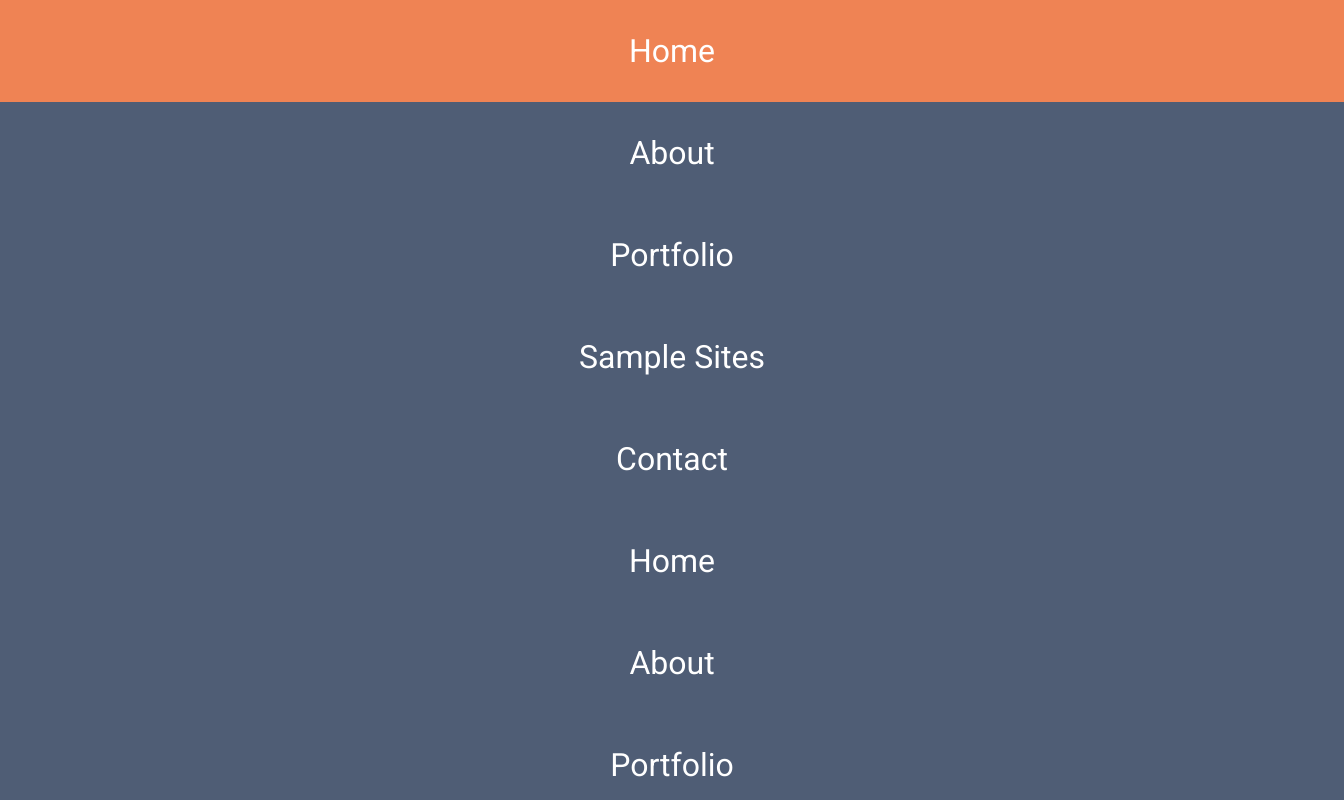
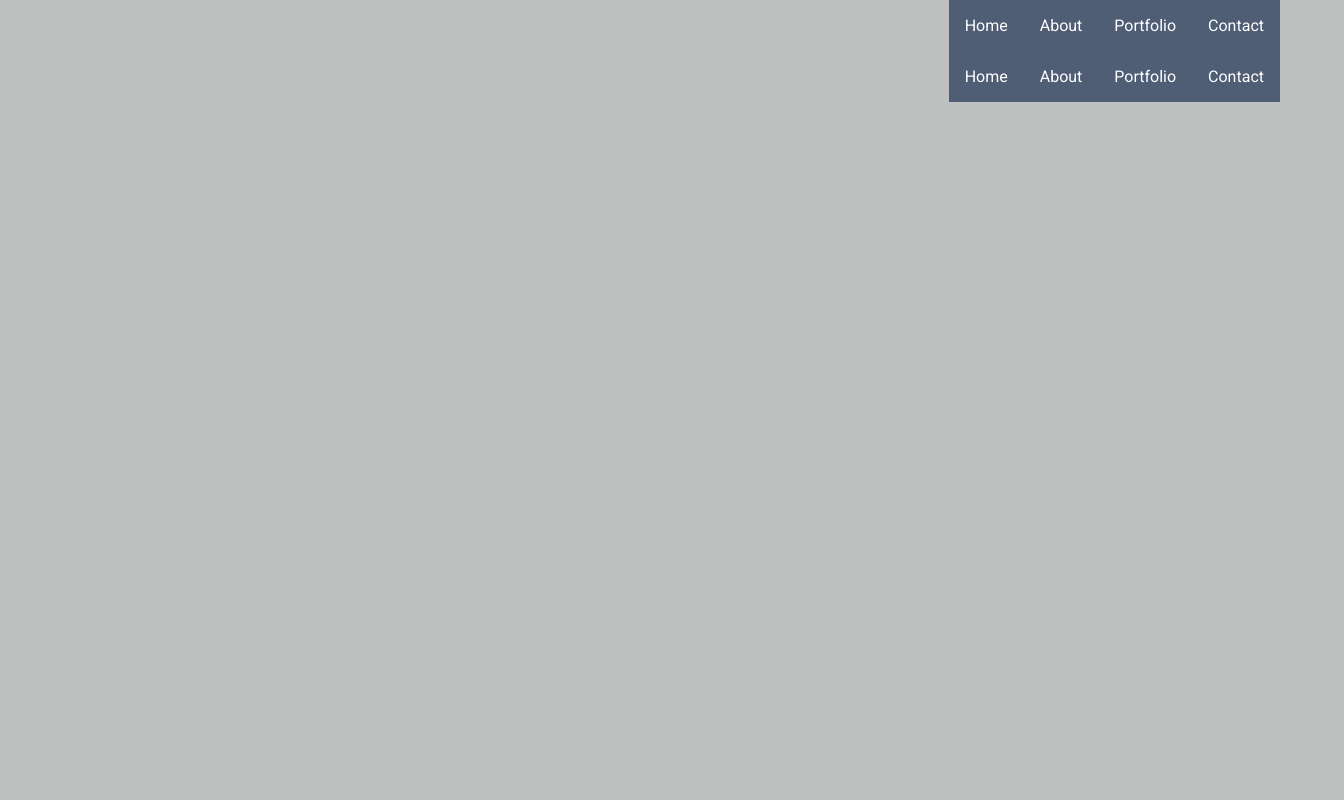
Before and after one commit to jwu910/jwu910.github.io, a React app: page /test in a window 1280 px wide. Shown: the top 800 px of the page, 1344 px wide, since content can reach past the window. Built offline with nearby package versions, Linux system fonts and the light colour scheme.

Commit message:
Update navbar. Responsive styling

```diff
--- a/src/css/_navbar.scss
+++ b/src/css/_navbar.scss
@@ -1,12 +1,9 @@
 @import "variables";
 
 .navbar-container {
-  mind-width: 100%;
-  min-height: 8vh;
-  background-color: $color1;
+  min-width: 100%;
 
   .nav-link {
-    padding: 3vh;
     color: $color4;
   }
 
@@ -18,14 +15,24 @@
   .nav-list-item {
     background-color: $color2;
     display: block;
-    font-size: 2em;
     padding: 1em;
     text-align: center;
-    vertical-align: center;
-    width: 100%;
+    height: 100%;
 
     &:hover {
       background-color: $color5;
     }
   }
+
+  @media #{$mediaSmallMin} {
+    .nav-list {
+      display: flex;
+      justify-content: flex-end;
+      height: auto;
+    }
+
+    .nav-list-item {
+      display: inline;
+    }
+  }
 }
--- a/src/js/components/navigation/NavBar.js
+++ b/src/js/components/navigation/NavBar.js
@@ -6,7 +6,7 @@ class NavBar extends React.Component {
   render() {
     return (
       <div className="navbar-container">
-        <div className="main-links" ref="navbar">
+        <div className="main-links">
           <ul className="nav-list">
             <li className="nav-list-item">
               <Link className="nav-link" to="/">Home</Link>
@@ -21,10 +21,6 @@ class NavBar extends React.Component {
             </li>
 
             <li className="nav-list-item">
-              <Link className="nav-link" to="/samples">Sample Sites</Link>
-            </li>
-
-            <li className="nav-list-item">
               <Link className="nav-link" to="/contact">Contact</Link>
             </li>
           </ul>
```
